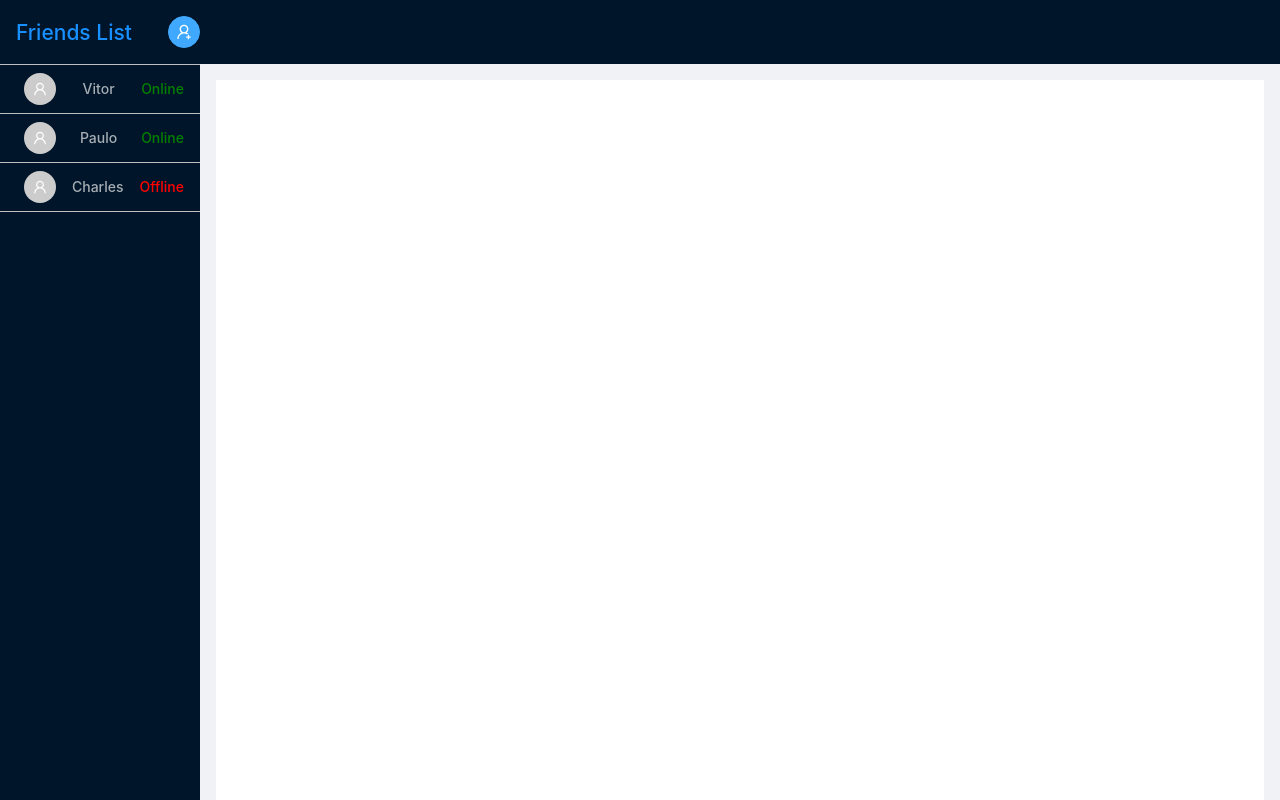
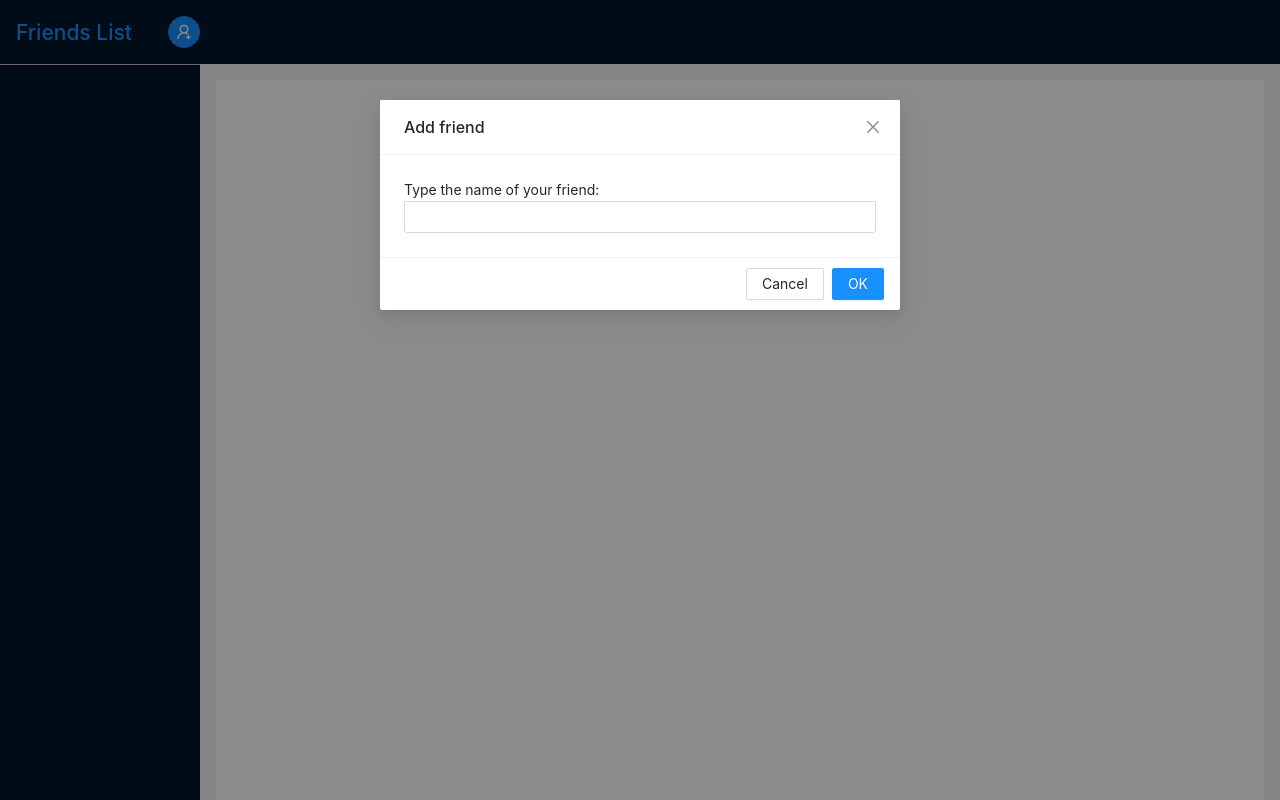
Before and after one commit to vitorccaguiar/cognite-chat, a React (Create React App) app: page /menu in a window 1280 px wide. Both pictures are taken after a click on the button 184 px from the left and 31 px from the top of the page. Shown: the top 800 px of the page. Built offline with nearby package versions, Linux system fonts and the light colour scheme; the HTML template or start-up script is replaced by a standard one.

Commit message:
Add/load friends behavior for friends list component using localStorage

```diff
--- a/src/components/pages/FriendsList.tsx
+++ b/src/components/pages/FriendsList.tsx
@@ -1,5 +1,5 @@
-import React from 'react';
-import { Layout, Menu, Button, Divider } from 'antd';
+import React, { useState } from 'react';
+import { Layout, Menu, Button, Divider, Modal, Input } from 'antd';
 import { UserAddOutlined } from '@ant-design/icons';
 
 import './FriendsList.css';
@@ -13,30 +13,49 @@ export interface IFriendsData {
   status: string;
 }
 
+let idCounter: number = 1;
+
 export default function FriendsList(props: any) {
-  const friendsList: IFriendsData[] = [
-    {
-        id: 1,
-        name: 'Vitor',
-        status: 'Online',
-    },
-    {
-        id: 2,
-        name: 'Paulo',
-        status: 'Online',
-    },
-    {
-        id: 3,
-        name: 'Charles',
-        status: 'Offline',
+  let friends = localStorage.getItem('friends');
+  const parsedFriends = friends ? JSON.parse(friends) as IFriendsData[] : null;
+  const [visible, setVisible] = useState(false);
+  const [newFriendName, setNewFriendName] = useState('');
+  const [friendsList, setFriendsList] = useState(parsedFriends);
+
+  const showModal = () => {
+    setVisible(true);
+  };
+
+  const handleOk = () => {
+    setVisible(false);
+    const friend: IFriendsData = {
+      id: idCounter++,
+      name: newFriendName,
+      status: 'Online'
     }
-  ]
+    let friends = localStorage.getItem('friends');
+    if (friends) {
+      const parsedFriends = JSON.parse(friends) as IFriendsData[];
+      parsedFriends.push(friend);
+      localStorage.setItem('friends', JSON.stringify(parsedFriends));
+      setFriendsList(parsedFriends);
+    } else {
+      localStorage.setItem('friends', JSON.stringify([friend]));
+      setFriendsList([friend]);
+    }
+    setNewFriendName('');
+  };
+
+  const handleCancel = () => {
+    setVisible(false);
+  };
 
   const onSelectFriend = (friend: IFriendsData) => {
     props.selectFriend(friend);
   }
 
   return (
+    <div>
       <Sider
         style={{
           overflow: 'auto',
@@ -47,16 +66,25 @@ export default function FriendsList(props: any) {
       >
         <div className="friends-list-sider-container">
           <h2 className="friends-list-title">Friends List</h2>
-        <Button type="primary" shape="circle" icon={<UserAddOutlined />} style={{marginLeft: '8px', marginBottom: '12px', alignSelf: 'flex-end'}}/>
+          <Button type="primary" shape="circle" icon={<UserAddOutlined />} className="friends-item-add-button" onClick={showModal} />
         </div>
         <Menu theme="dark" mode="inline">
           {
-              friendsList.map((friendItem) =>
-                <FriendsListItem key={friendItem.name} friend={friendItem} selectFriend={onSelectFriend}
-              />)
+            friendsList?.map((friendItem: IFriendsData) =>
+              <FriendsListItem key={friendItem.name} friend={friendItem} selectFriend={onSelectFriend}/>)
           }
+        </Menu>
         <Divider />
-      </Menu>
       </Sider>
+      <Modal
+        title="Add friend"
+        visible={visible}
+        onOk={handleOk}
+        onCancel={handleCancel}
+      >
+        Type the name of your friend:
+        <Input value={newFriendName} onChange={e => setNewFriendName(e.target.value)}/>
+      </Modal>
+    </div>
   )
 }
--- a/src/components/pages/FriendsListItem.css
+++ b/src/components/pages/FriendsListItem.css
@@ -13,3 +13,9 @@
   background: #ccc;
   margin: 0px !important;
 }
+
+.friends-item-add-button {
+  margin-left: 8px;
+  margin-bottom: 12px;
+  align-self: flex-end;
+}
```
Lines whose indentation alone changed are shown as unchanged.
